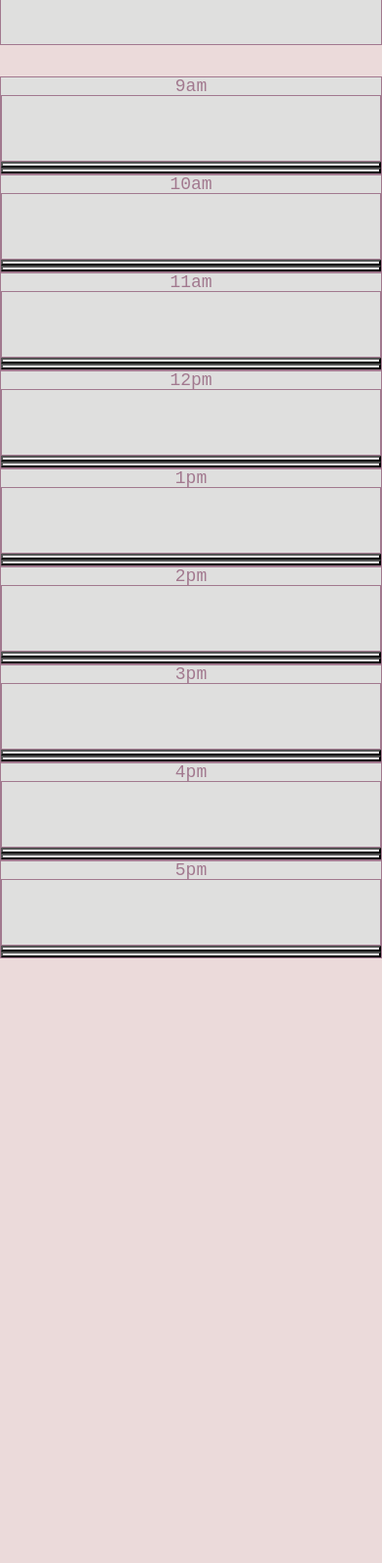
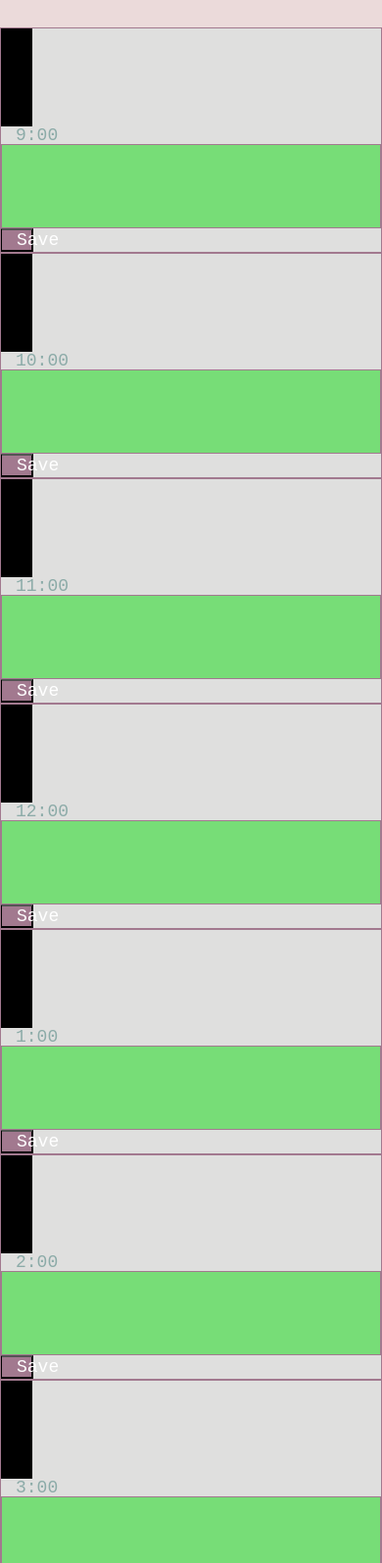
Before and after one commit to caitighe1/a-daily-planner, a plain HTML site: page index.html in a window 390 px wide. Shown: the part 323-1918 px from the top of the page at 98% size. Before the commit the page ends 1301 px from the top, so only its background shows below. Drawn offline with nearby package versions, Linux system fonts and the light colour scheme.

Commit message:
completed style.js , css and html, still not working properly

```diff
--- a/index.html
+++ b/index.html
@@ -1,102 +1,114 @@
 <!DOCTYPE html>
 <html lang="en">
+
 <head>
     <meta charset="UTF-8" />
     <meta name="viewport" content="width=device-width, initial-scale=1.0" />
     <meta http-equiv="X-UA-Compatible" content="ie=edge" />
-    <link
-      rel="stylesheet"
-      href="https://stackpath.bootstrapcdn.com/bootstrap/4.3.1/css/bootstrap.min.css"
-    />
-    <link
-      rel="stylesheet"
-      href="https://use.fontawesome.com/releases/v5.8.1/css/all.css"
-      integrity="sha384-50oBUHEmvpQ+1lW4y57PTFmhCaXp0ML5d60M1M7uH2+nqUivzIebhndOJK28anvf"
-      crossorigin="anonymous"
-    />
-    <link
-      href="https://fonts.googleapis.com/css?family=Open+Sans&display=swap"
-      rel="stylesheet"
-    />
+    <link rel="stylesheet" href="https://stackpath.bootstrapcdn.com/bootstrap/4.3.1/css/bootstrap.min.css" />
+    <link rel="stylesheet" href="https://use.fontawesome.com/releases/v5.8.1/css/all.css"
+        integrity="sha384-50oBUHEmvpQ+1lW4y57PTFmhCaXp0ML5d60M1M7uH2+nqUivzIebhndOJK28anvf" crossorigin="anonymous" />
+    <link href="https://fonts.googleapis.com/css?family=Open+Sans&display=swap" rel="stylesheet" />
     <link rel="stylesheet" href="style.css" />
-    <title>Daily Work Schedule</title>
+    <title>Work Day Scheduler</title>
 </head>
 
 <body>
     <header class="jumbotron">
-      <h1 class="display-3">Daily Work Schedule</h1>
+        <h1 class="display-3">Work Day Schedule</h1>
         <p class="lead">Organize your day!</p>
         <p id="currentDay" class="lead"></p>
     </header>
     <div class="container">
-      <div id= "calendar-row" class= "row justify-content-md-center time-block calendar-row1">
-        <div class= "currentHour col-md-1"> 9am </div>
-        <textarea id= "#9am" class="col-md-9 text-entry1"></textarea>
-        <button class= "save col-md-1"></button>
-        <button time="#9am" class="delete col-md-1"></button>
+
+      <div class="row time-block">
+        <div class="hour col-1">9:00</div>
+        <textarea name="text" time="9" id="9" class="userInput" cols="100" rows="3"></textarea>
+        <button class="saveBtn col-1">Save</button>
     </div>
 
-      <div id= "calendar-row" class= "row justify-content-md-center time-block calendar-row2">
-        <div class= "currentHour col-md-1"> 10am </div>
-        <textarea id= "#10am" class="col-md-9 text-entry2"></textarea>
-        <button class= "save col-md-1"></button>
-        <button time="#10am" class="delete col-md-1"></button>
+    <div class="row time-block">
+        <div class="hour col-1">10:00</div>
+        <textarea name="text" time="10" id="10" class="userInput" cols="100" rows="3"></textarea>
+        <button class="saveBtn  col-1">Save</button>
     </div>
 
-
-      <div id= "calendar-row" class= "row justify-content-md-center time-block calendar-row3">
-        <div class= "currentHour col-md-1"> 11am </div>
-        <textarea id= "#11am" class="col-md-9 text-entry3"></textarea>
-        <button class= "save col-md-1"></button>
-        <button time="#11am" class="delete col-md-1"></button>
+    <div class="row time-block">
+        <div class="hour col-1">11:00</div>
+        <textarea name="text" time="11" id="11" class="userInput" cols="100" rows="3"></textarea>
+        <button class="saveBtn  col-1">Save</button>
     </div>
 
-      <div id= "calendar-row" class= "row justify-content-md-center time-block calendar-row4">
-        <div class= "currentHour col-md-1"> 12pm </div>
-        <textarea id= "#12pm" class="col-md-9 text-entry4"></textarea>
-        <button class= "save col-md-1"></button>
-        <button time="#12pm" class="delete col-md-1"></button>
+    <div class="row time-block">
+        <div class="hour col-1">12:00</div>
+        <textarea name="text" time="12" id="12" class="userInput" cols="100" rows="3"></textarea>
+        <button class="saveBtn  col-1">Save</button>
     </div>
 
-      <div id= "calendar-row" class= "row justify-content-md-center time-block calendar-row5">
-        <div class= "currentHour col-md-1"> 1pm </div>
-        <textarea id= "#1pm" class="col-md-9 text-entry5"></textarea>
-        <button class= "save col-md-1"></button>
-        <button time="#1pm" class="delete col-md-1"></button>
+    <div class="row time-block">
+        <div class="hour col-1">1:00</div>
+        <textarea name="text" time="13" id="13" class="userInput" cols="100" rows="3"></textarea>
+        <button class="saveBtn  col-1">Save</button>
     </div>
 
-      <div id= "calendar-row" class= "row justify-content-md-center time-block calendar-row6">
-        <div class= "currentHour col-md-1"> 2pm </div>
-        <textarea id= "#2pm" class="col-md-9 text-entry6"></textarea>
-        <button class= "save col-md-1"></button>
-        <button time="#2pm" class="delete col-md-1"></button>
+    <div class="row time-block">
+        <div class="hour col-1">2:00</div>
+        <textarea name="text" time="14" id="14" class="userInput" cols="100" rows="3"></textarea>
+        <button class="saveBtn  col-1">Save</button>
     </div>
 
-      <div id= "calendar-row" class= "row justify-content-md-center time-block calendar-row7">
-        <div class= "currentHour col-md-1"> 3pm </div>
-        <textarea id= "#3pm" class="col-md-9 text-entry7"></textarea>
-        <button class= "save col-md-1"></button>
-        <button time="#3pm" class="delete col-md-1"></button>
+    <div class="row time-block">
+        <div class="hour col-1">3:00</div>
+        <textarea name="text" time="15" id="15" class="userInput" cols="100" rows="3"></textarea>
+        <button class="saveBtn  col-1">Save</button>
     </div>
 
-      <div id= "calendar-row" class= "row justify-content-md-center time-block calendar-row8">
-        <div class= "currentHour col-md-1"> 4pm </div>
-        <textarea id= "#4pm" class="col-md-9 text-entry8"></textarea>
-        <button class= "save col-md-1"></button>
-        <button time="#4pm" class="delete col-md-1"></button>
+    <div class="row time-block">
+        <div class="hour col-1">4:00</div>
+        <textarea name="text" time="16" id="16" class="userInput" cols="100" rows="3"></textarea>
+        <button class="saveBtn  col-1">Save</button>
     </div>
 
-
-      <div id= "calendar-row" class= "row justify-content-md-center time-block calendar-row9">
-        <div class= "currentHour col-md-1"> 5pm </div>
-        <textarea id= "#5pm" class="col-md-9 text-entry9"></textarea>
-        <button class= "save col-md-1"></button>
-        <button time="#5pm" class="delete col-md-1"></button>
+    <div class="row time-block">
+        <div class="hour col-1">5:00</div>
+        <textarea name="text" time="17" id="17" class="userInput" cols="100" rows="3"></textarea>
+        <button class="saveBtn  col-1">Save</button>
     </div>
 
+    <div class="row time-block">
+        <div class="hour col-1">6:00</div>
+        <textarea name="text" time="18" id="18" class="userInput" cols="100" rows="3"></textarea>
+        <button class="saveBtn  col-1">Save</button>
+    </div>
+    <div class="row time-block">
+        <div class="hour col-1">7:00</div>
+        <textarea name="text" time="19" id="19" class="userInput" cols="100" rows="3"></textarea>
+        <button class="saveBtn  col-1">Save</button>
+    </div>
+    <div class="row time-block">
+        <div class="hour col-1">8:00</div>
+        <textarea name="text" time="20" id="20" class="userInput" cols="100" rows="3"></textarea>
+        <button class="saveBtn  col-1">Save</button>
+    </div>
+    <div class="row time-block">
+        <div class="hour col-1">9:00</div>
+        <textarea name="text" time="21" id="21" class="userInput" cols="100" rows="3"></textarea>
+        <button class="saveBtn  col-1">Save</button>
+    </div>
+    <div class="row time-block">
+        <div class="hour col-1">10:00</div>
+        <textarea name="text" time="22" id="22" class="userInput" cols="100" rows="3"></textarea>
+        <button class="saveBtn  col-1">Save</button>
+    </div>
+    <div class="row time-block">
+        <div class="hour col-1">11:00</div>
+        <textarea name="text" time="23" id="23" class="userInput" cols="100" rows="3"></textarea>
+        <button class="saveBtn  col-1">Save</button>
+    </div>
 </div>
 
-    <script src="https://cdnjs.cloudflare.com/ajax/libs/jquery/3.2.1/jquery.min.js"></script>
+<script src="https://code.jquery.com/jquery-3.4.1.min.js"></script>
 <script src="https://cdnjs.cloudflare.com/ajax/libs/moment.js/2.24.0/moment.min.js"></script>
+<script src="script.js"></script>
 </body>
 </html>
--- a/script.js
+++ b/script.js
@@ -1,105 +1,49 @@
-// THEN the current day is displayed at the top of the calendar WHEN I scroll down  //
-// Creating variables for the time and date //
+$(document).ready(function () {
 
-var currentHour;
-var time;
-var header = document.getElementById("todaysdate").append(newDate());
+    function currentDate() {
+        var momentDate = moment().format('LLLL');
+        $("#currentDay").text(momentDate);
+    };
+    currentDate();
 
-$(document).ready(function() {
+    var date = new Date();
+
+    var currentHour = date.getHours();
+
+    $(".userInput").each(function () {
+
+        if ($(this).attr("time") == currentHour) {
+            $(this).addClass("present");
+        };
+
+        if ($(this).attr("time") > currentHour) {
+            $(this).addClass("future");
+        };
+
+        if ($(this).attr("time") < currentHour) {
+            $(this).addClass("past");
+        };
+
+    });
+    var planLogs = JSON.parse(localStorage.getItem("planLogs")) || [];
+    // console.log(planLogs);
+
+    var areaText = $("textArea[name='text'");
+    // console.log(areaText);
+
+    $(areaText).each(function () {
+        $(this).val(planLogs[$(this).attr("time")]);
+    });
+
+    $("button").on("click", function () {
+
+        $(areaText).each(function () {
+            (planLogs)[$(this).attr("time")] = $(this).val();
+
+            localStorage.setItem("planLogs", JSON.stringify(planLogs));
+
+        });
 
 
-    //creating save button//
-
-    $(".saveBtn").on("click", function() {
-
-        var time = $(this).parent().attr("id");
-        var value = $(this).siblings("description").val();
-
-        localStorage.setItem(time, value);
-
-    }
-})
-
-function currentHour() {
-    var currentHour = moment().hours();
-
-    $(".time-block").each(function() {
-        var rowHour = parseInt($(this).attr("id").split("-")[1]);
-
-        if(rowkHour < currentHour) {
-            $(this).addClass("past")
-
-        } else if (rowHour === currentHour) {
-            $(this).removeClass("past");
-            $(this).removeClass("present");
-            $(this).addClass("future");
-        }
-    }
-}
-
-currentTime();
-
-var interval = setInterval(currentTime, 15000);
-
-$("#hour-9 .description").val(localStorage.getItem("hour-9"));
-$("#hour-10 .description").val(localStorage.getItem("hour-10"));
-$("#hour-11 .description").val(localStorage.getItem("hour-11"));
-$("#hour-12 .description").val(localStorage.getItem("hour-12"));
-$("#hour-13 .description").val(localStorage.getItem("hour-13"));
-$("#hour-14 .description").val(localStorage.getItem("hour-14"));
-$("#hour-15 .description").val(localStorage.getItem("hour-15"));
-$("#hour-16 .description").val(localStorage.getItem("hour-16"));
-$("#hour-17 .description").val(localStorage.getItem("hour-17"));
-
-
-$("currentDay").text(moment().format("dddd, MMMM"));
-
-
-
-
-
-
-
-
-
-
-
-
-
-
-
-
-
-
-
-
-
-
-
-
-
-
-
-
-
-
-
-
-
-
-
-
-
-
-
-
-
-// THEN I am presented with timeblocks for standard business hours  //
-// WHEN I view the timeblocks for that day  //
-// THEN each timeblock is color coded to indicate whether it is in the past, present, or future  //
-// WHEN I click into a timeblock  //
-// THEN I can enter an event  //
-// WHEN I click the save button for that timeblock  //
-// THEN the text for that event is saved in local storage  //
-// WHEN I refresh the page  //
-// THEN the saved events persist  //
+    });
+});
--- a/style.css
+++ b/style.css
@@ -65,7 +65,7 @@ body {
 
   .saveBtn {
     border-left: 1px solid black;
-    background-color: #06AED5;
+    background-color: #a2798f;
     color: white;
   }
 
```
Lines whose indentation alone changed are shown as unchanged.
